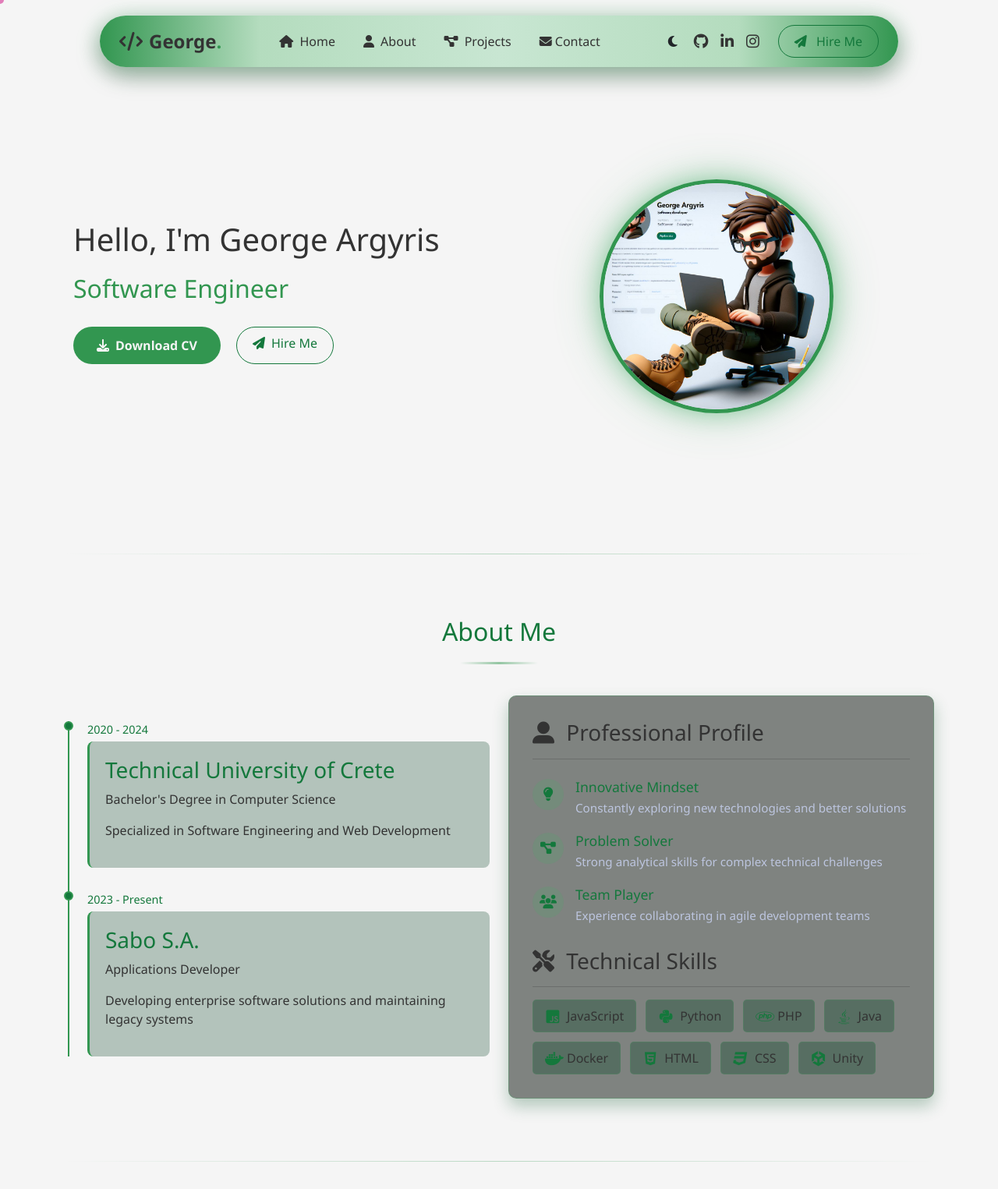
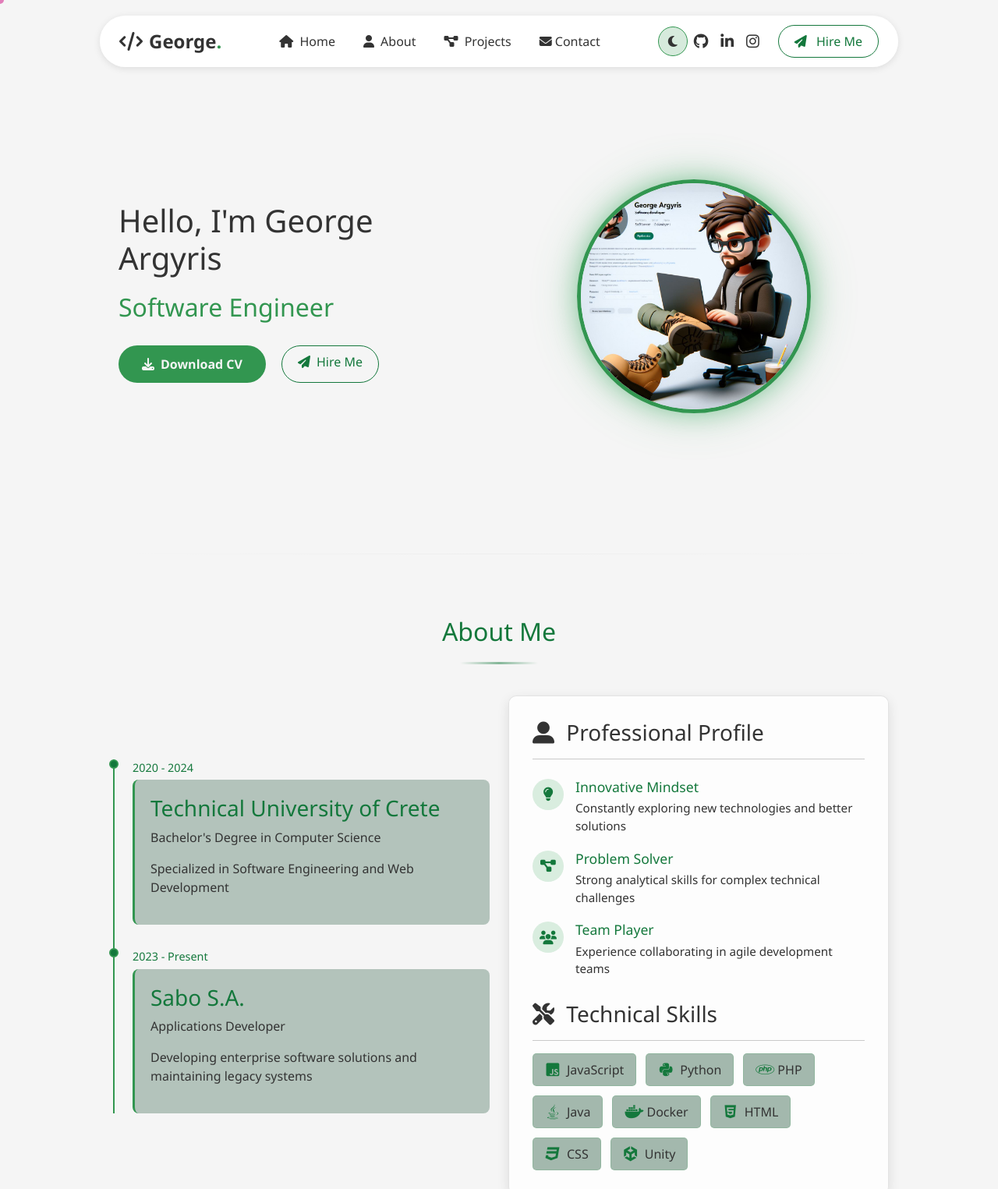
Before and after one commit to GeorgeArgyris/Portfolio-Bootstrap, a plain HTML site: page index.html in a window 1280 px wide. Shown: the top 1525 px of the page at 78% size. Drawn offline with nearby package versions, Linux system fonts and the light colour scheme.

Commit message:
Update style.css

```diff
--- a/style.css
+++ b/style.css
@@ -182,14 +182,14 @@
     display: block;
     width: 100px;
     height: 3px;
-    background: linear-gradient(90deg, transparent, var(--accent-green), transparent);
+    background: linear-gradient(90deg, transparent, var(--light-green), transparent);
     margin: 20px auto 0;
     opacity: 0.5;
 }
 
 .section-divider {
     height: 1px;
-    background: linear-gradient(90deg, transparent, var(--accent-green), transparent);
+    background: linear-gradient(90deg, transparent, var(--light-green), transparent);
     margin-top: 80px;
     opacity: 0.3;
 }
@@ -256,7 +256,7 @@
     font-size: 1.1rem;
     line-height: 1.7;
     margin-bottom: 25px;
-    color: rgba(204, 214, 246, 0.9);
+    color: var(--light-text);
 }
 
 .key-points {
@@ -291,7 +291,7 @@
 
 .key-point p {
     font-size: 0.95rem;
-    color: rgba(204, 214, 246, 0.8);
+    color: var(--light-text);
     margin: 0;
 }
 
@@ -410,7 +410,7 @@
 }
 
 .project-description {
-    color: rgba(204, 214, 246, 0.8);
+    color: var(--light-text);
 }
 
 /* Layout switching styles */
@@ -466,14 +466,14 @@ body {
 }
 
 .contact-message {
-    background: rgba(10, 19, 12, 0.3);
+    background: transparent;
     border-radius: 10px;
     border-left: 3px solid var(--accent-green);
     height: 100%;
 }
 
 .contact-text {
-    color: rgba(204, 214, 246, 0.9);
+    color: var(--light-text);
     margin-bottom: 20px;
 }
 
@@ -494,7 +494,7 @@ body {
 }
 
 .form-label {
-    color: rgba(204, 214, 246, 0.9);
+    color: var(--light-text);
     margin-bottom: 8px;
     font-weight: 500;
 }
@@ -538,6 +538,46 @@ body {
     color: var(--accent-green) !important;
 }
 
+
+.btn-theme-toggle {
+    background: rgba(69, 172, 103, 0.2);
+    border: 1px solid var(--accent-green);
+    border-radius: 50%;
+    color: var(--light-text);
+    transition: all 0.3s ease;
+}
+
+.btn-theme-toggle:hover {
+    background: rgba(69, 172, 103, 0.4);
+}
+
+.light-theme .btn-theme-toggle {
+    background: rgba(50, 150, 80, 0.2);
+    border-color: var(--accent-green);
+}
+
+/* Additional light theme adjustments */
+.light-theme .project-card,
+.light-theme .personal-card,
+.light-theme .contact-form {
+    background: rgba(255, 255, 255, 0.8) !important;
+    border: 1px solid rgba(0, 0, 0, 0.1) !important;
+    box-shadow: 0 5px 15px rgba(0, 0, 0, 0.1) !important;
+}
+
+.light-theme .navbar-custom {
+    background: rgba(255, 255, 255, 0.95) !important;
+    box-shadow: 0 2px 10px rgba(0, 0, 0, 0.1) !important;
+}
+
+.light-theme .section-divider {
+    background: linear-gradient(to right, transparent, rgba(0, 0, 0, 0.1), transparent);
+}
+
+#full_container{
+    width: 80%;
+}
+
 /* Animation for back to top */
 @keyframes float {
     0% { transform: translateY(0); }
@@ -571,6 +611,9 @@ body {
 
 @media (max-width: 768px) {
 
+    #full_container{
+    width: 95%;
+}
     .projects-container[data-columns="2"] .project-column,
     .projects-container[data-columns="3"] .project-column {
         flex: 0 0 100%;
```
